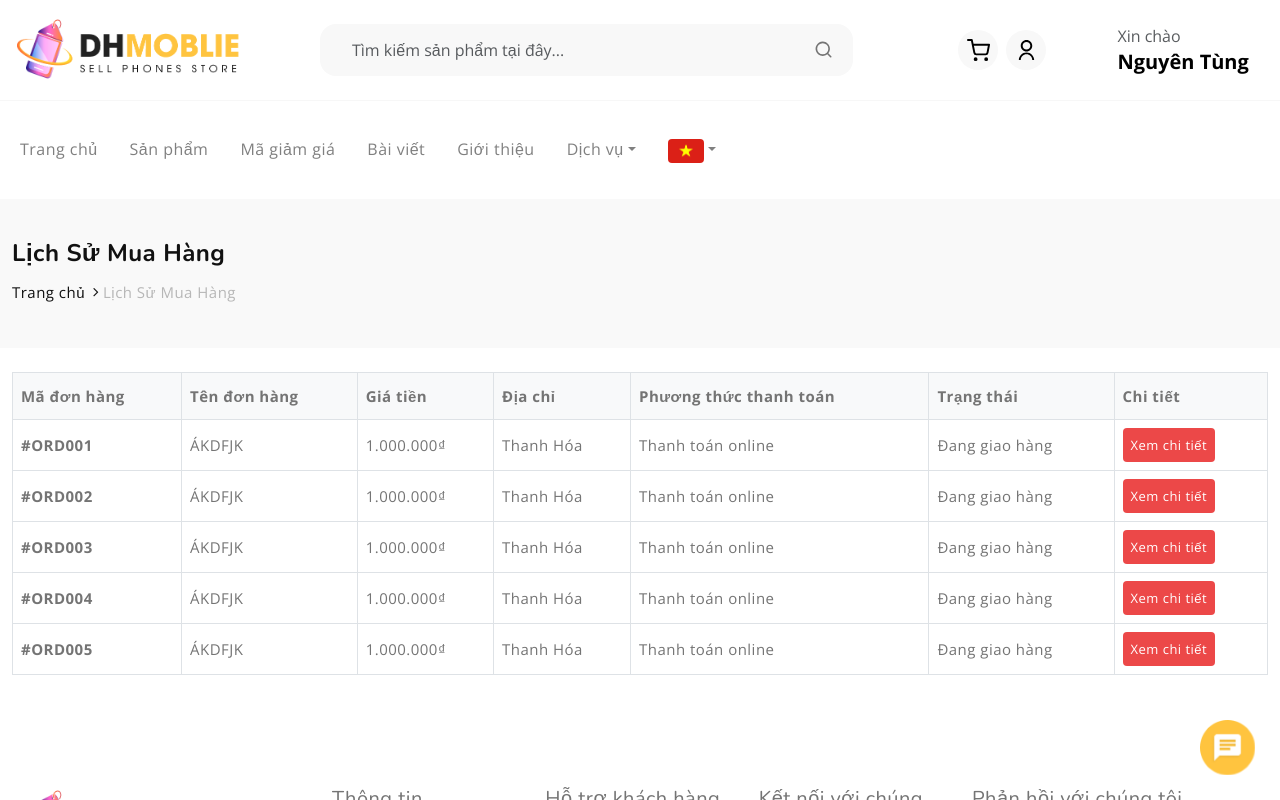
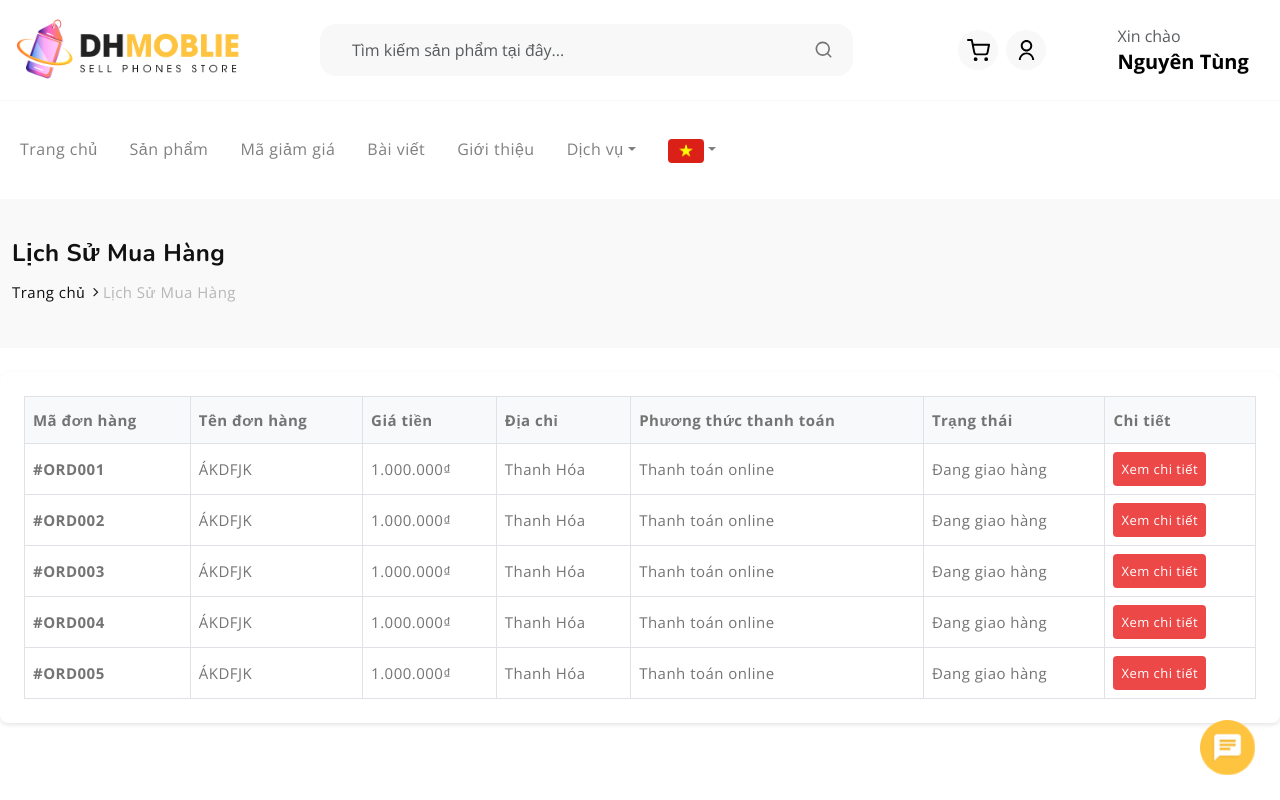
Before and after one commit to chapilcheapz/dhmobile-website, a React (Vite) app in the folder frontend/: page /order-history in a window 1280 px wide. Built offline with nearby package versions, Linux system fonts and the light colour scheme.

Commit message:
update: Updated interface order table history

```diff
--- a/frontend/src/components/OrderTable.jsx
+++ b/frontend/src/components/OrderTable.jsx
@@ -63,7 +63,14 @@ const OrderTable = () => {
       />
       <div
         className="container-fluid"
-        style={{ marginTop: "-1.5rem", marginBottom: "4rem" }}
+        style={{
+          marginTop: "-1.5rem",
+          marginBottom: "4rem",
+          backgroundColor: "#ffffff",
+          borderRadius: "8px",
+          boxShadow: "0 2px 4px rgba(0, 0, 0, 0.1)",
+          padding: "1.5rem",
+        }}
       >
         <OrderHistory orders={orders} />
       </div>
```
